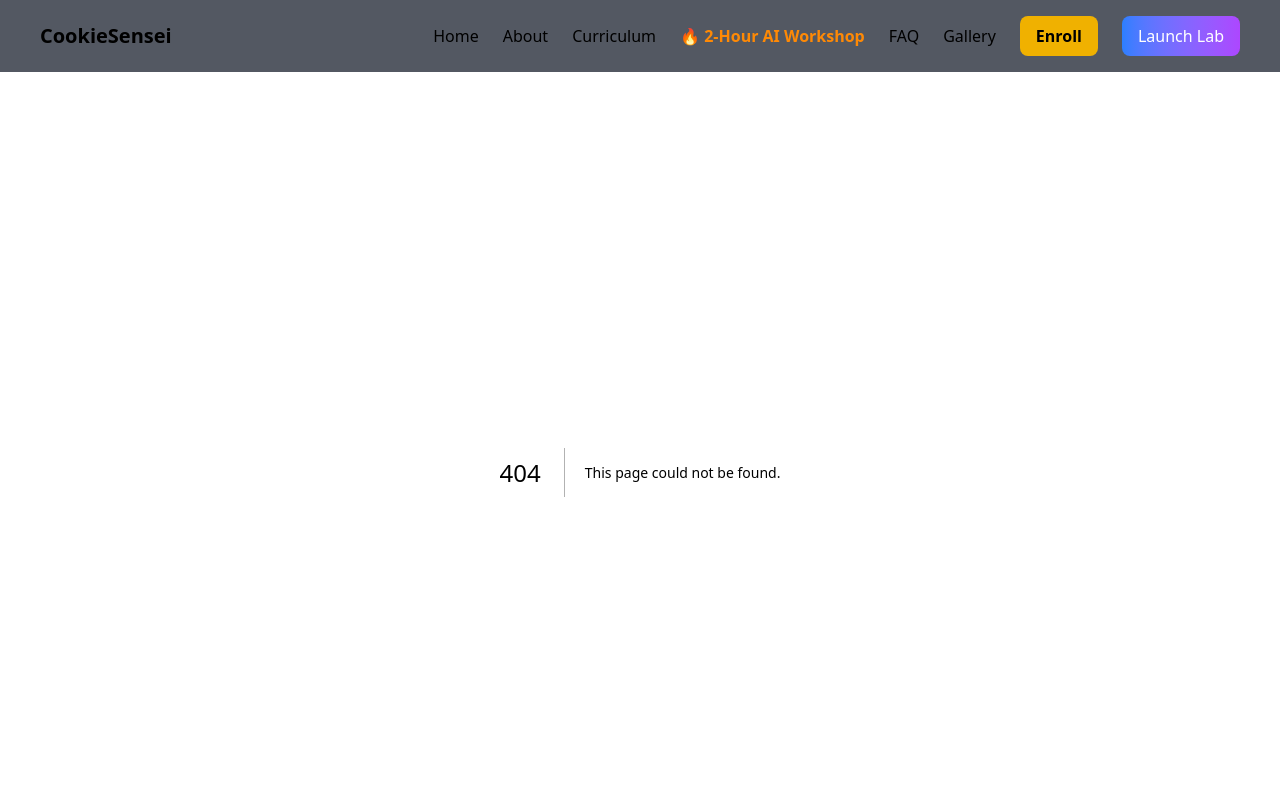
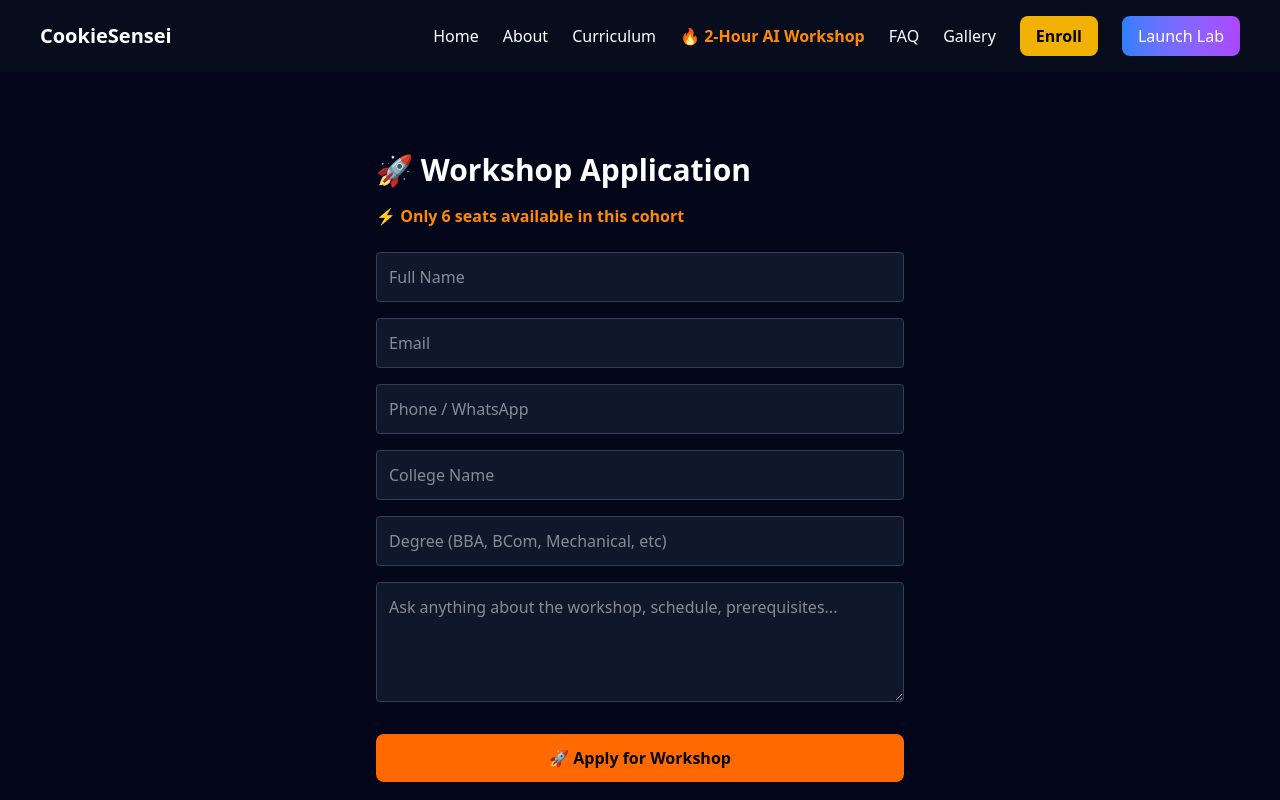
Before and after one commit to cookieSensei/cookiecloudlabs, a Next.js app: page /workshop/apply in a window 1280 px wide. Before the commit this address had no page. Shown: the top 800 px of the page. Built offline with nearby package versions, Linux system fonts and the light colour scheme.

Commit message:
created separated apply page for workshop

```diff
--- /dev/null
+++ b/app/workshop/apply/page.tsx
@@ -0,0 +1,143 @@
+"use client";
+
+import { useState } from "react";
+
+export default function WorkshopApplyPage() {
+
+  const [name, setName] = useState("");
+  const [email, setEmail] = useState("");
+  const [phone, setPhone] = useState("");
+  const [message, setMessage] = useState("");
+  const [college, setCollege] = useState("");
+  const [degree, setDegree] = useState("");
+
+  async function sendToSheet() {
+
+    await fetch("https://script.google.com/macros/s/AKfycby5W3sHm4wtZBx92M7sT7mJQMa9BwPDHL8PwVRJNiRNJhhekMk0-IE5BMPKT-_tzd7uQw/exec", {
+      method: "POST",
+      mode: "no-cors",
+      body: JSON.stringify({
+        name,
+        email,
+        phone,
+        college,
+        degree,
+        message,
+        type: "workshop",   // 🔥 IMPORTANT (differentiate from enroll)
+        payment: ""
+      }),
+      headers: {
+        "Content-Type": "application/json"
+      }
+    });
+
+  }
+
+  async function handleApply(e: any) {
+
+    e.preventDefault();
+
+    try {
+
+      await sendToSheet();
+
+      alert("✅ Application submitted! We'll contact you soon.");
+
+      // Reset form
+      setName("");
+      setEmail("");
+      setPhone("");
+      setCollege("");
+      setDegree("");
+      setMessage("");
+
+    } catch (err) {
+
+      console.error(err);
+      alert("❌ Failed to submit. Try again.");
+
+    }
+
+  }
+
+  return (
+
+    <main className="max-w-xl mx-auto py-20 px-6">
+
+      <h1 className="text-3xl font-bold mb-4">
+        🚀 Workshop Application
+      </h1>
+
+      <p className="text-orange-400 mb-6 font-semibold">
+        ⚡ Only 6 seats available in this cohort
+      </p>
+
+      <form
+        onSubmit={handleApply}
+        className="flex flex-col gap-4"
+      >
+
+        <input
+          type="text"
+          placeholder="Full Name"
+          required
+          value={name}
+          onChange={(e)=>setName(e.target.value)}
+          className="p-3 rounded bg-slate-900 border border-slate-700"
+        />
+
+        <input
+          type="email"
+          placeholder="Email"
+          required
+          value={email}
+          onChange={(e)=>setEmail(e.target.value)}
+          className="p-3 rounded bg-slate-900 border border-slate-700"
+        />
+
+        <input
+          type="tel"
+          placeholder="Phone / WhatsApp"
+          required
+          value={phone}
+          onChange={(e)=>setPhone(e.target.value)}
+          className="p-3 rounded bg-slate-900 border border-slate-700"
+        />
+
+        <input
+          type="text"
+          placeholder="College Name"
+          required
+          value={college}
+          onChange={(e)=>setCollege(e.target.value)}
+          className="p-3 rounded bg-slate-900 border border-slate-700"
+        />
+
+        <input
+          type="text"
+          placeholder="Degree (BBA, BCom, Mechanical, etc)"
+          required
+          value={degree}
+          onChange={(e)=>setDegree(e.target.value)}
+          className="p-3 rounded bg-slate-900 border border-slate-700"
+        />
+
+        <textarea
+          placeholder="Ask anything about the workshop, schedule, prerequisites..."
+          value={message}
+          onChange={(e)=>setMessage(e.target.value)}
+          className="p-3 rounded bg-slate-900 border border-slate-700 min-h-[120px]"
+        />
+
+        <button
+          type="submit"
+          className="mt-4 bg-orange-500 hover:bg-orange-400 text-black font-semibold py-3 rounded-lg"
+        >
+          🚀 Apply for Workshop
+        </button>
+
+      </form>
+
+    </main>
+  );
+}
--- a/app/workshop/page.tsx
+++ b/app/workshop/page.tsx
@@ -103,7 +103,7 @@ export default function WorkshopPage() {
         </p>
 
         <Link
-          href="/enroll?source=workshop"
+          href="/workshop/apply"
           className="inline-block px-10 py-4 bg-orange-500 hover:bg-orange-400 text-black font-bold rounded-xl text-lg"
         >
           🚀 Reserve Your Seat
```
